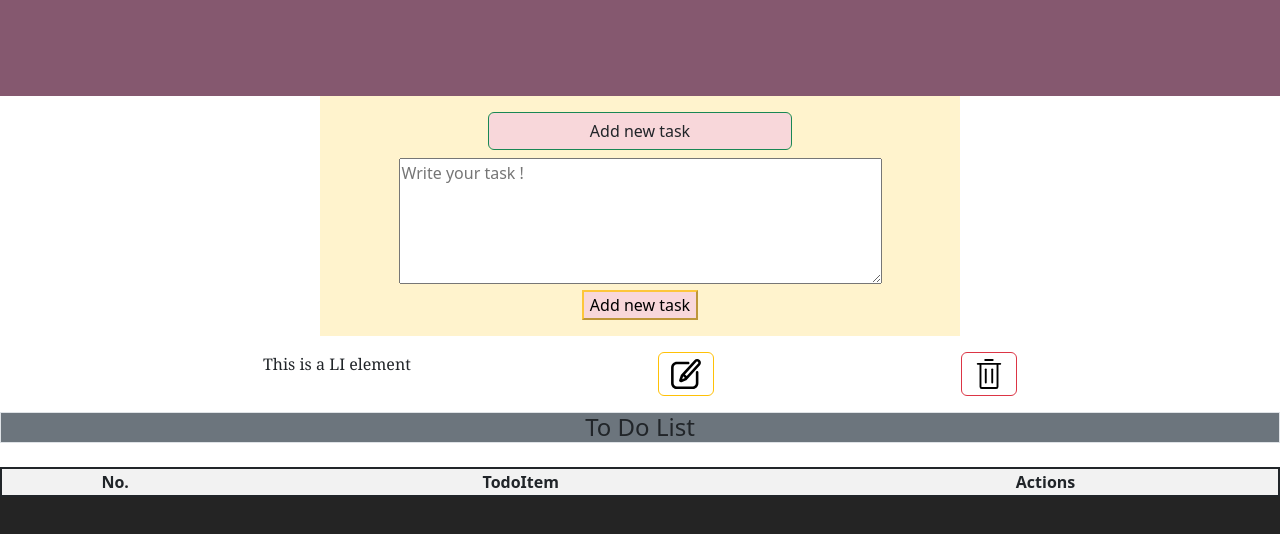
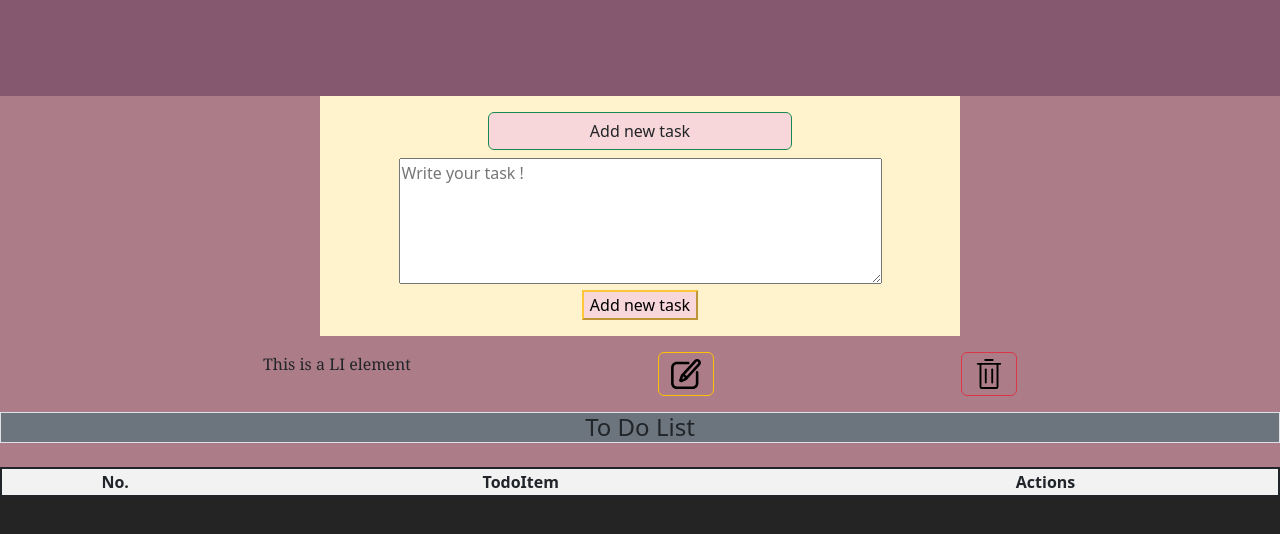
Before and after one commit to denis-sab/ToDo-React, a React (Vite) app: page / in a window 1280 px wide. Shown: the top 534 px of the page. Built offline with nearby package versions, Linux system fonts and the light colour scheme.

Commit message:
added states

```diff
--- a/src/App.jsx
+++ b/src/App.jsx
@@ -3,15 +3,19 @@ import Todo from "./components/Todo"
 import Todolist from "./components/Todolist"
 import AddItem from "./components/AddItem"
 import "./App.css";
+import './components/Todo.css';
 import "bootstrap/dist/css/bootstrap.min.css";
 import { Navbar } from "react-bootstrap";
 
 
 function App() {
-  const [count, setCount] = useState(0);
-  const toDoArray = [] ;
-  const localStorageArray = [];
-  const object = {} ;
+  const [newTodo, setNewTodo] = useState({});
+
+  const [allTodos, setAllTodos] = useState([]);
+
+  const [localStorage, setLocalStorage] = useState();
+
+
   return (
     <>
 
@@ -20,7 +24,7 @@ function App() {
       <header>
 
       </header>
-      <section className="">
+      <section className="cont">
         <div className="">
             <AddItem /><Todo />
 
--- a/src/components/Todo.css
+++ b/src/components/Todo.css
@@ -16,3 +16,7 @@
   height: 50px;
   width: 50px;
 }
+
+.cont {
+  background-color: #AC7D88;
+}
```
